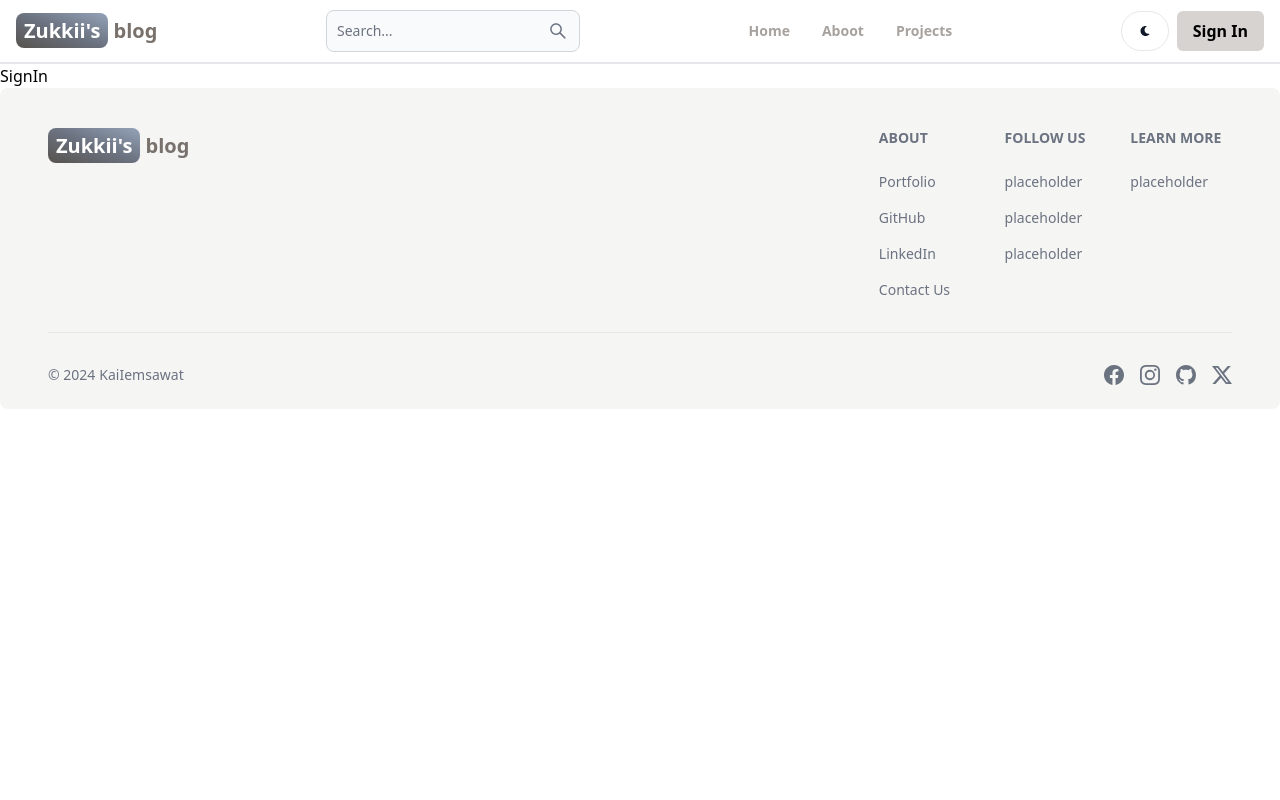
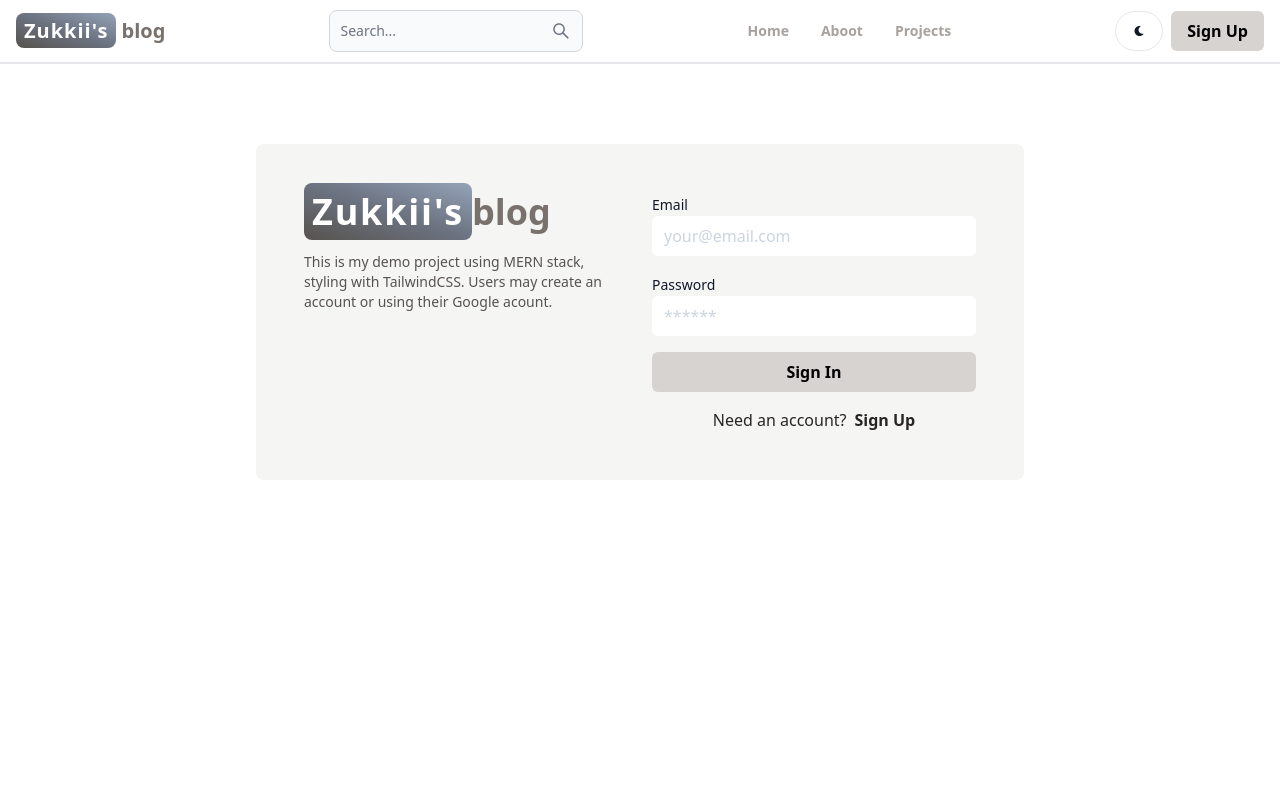
Before and after one commit to KaiIemsawat/blog-clone-101, a React (Vite) app in the folder client/: page /sign-in in a window 1280 px wide. Shown: the top 800 px of the page. Built offline with nearby package versions, Linux system fonts and the light colour scheme.

Commit message:
finished signin, replace flowbite with tailwind

```diff
--- a/client/src/components/FooterComponent.jsx
+++ b/client/src/components/FooterComponent.jsx
@@ -12,7 +12,7 @@ export default function FooterComponent() {
               to="/"
               className="self-center whitespace-nowrap text-sm font-semibold sm:text-xl dark:text-[#eaeae]"
             >
-              <span className="rounded-lg bg-gradient-to-tr from-stone-600 via-gray-500 to-slate-400 px-2 py-1 text-white">
+              <span className="rounded-lg bg-gradient-to-tr from-stone-600 via-gray-500 to-slate-400 px-2 py-1 tracking-wider text-white">
                 Zukkii's
               </span>{" "}
               <span className="text-stone-500">blog</span>
--- a/client/src/components/Header.jsx
+++ b/client/src/components/Header.jsx
@@ -12,7 +12,7 @@ const Header = () => {
         to="/"
         className="self-center whitespace-nowrap text-sm font-semibold sm:text-xl dark:text-[#eaeae]"
       >
-        <span className="rounded-lg bg-gradient-to-tr from-stone-600 via-gray-500 to-slate-400 px-2 py-1 text-white">
+        <span className="rounded-lg bg-gradient-to-tr from-stone-600 via-gray-500 to-slate-400 px-2 py-1 tracking-wider text-white">
           Zukkii's
         </span>{" "}
         <span className="text-stone-500">blog</span>
@@ -32,11 +32,20 @@ const Header = () => {
         <Button className="hidden h-10 w-12 sm:inline" color="gray" pill>
           <FaMoon />
         </Button>
-        <Link to="/sign-in">
-          <button className="rounded-md bg-stone-300 px-4 py-2 duration-300 hover:bg-stone-600 hover:text-slate-200 hover:underline">
-            <span className="font-semibold">Sign In</span>
-          </button>
-        </Link>
+        {path === "/sign-in" ? (
+          <Link to="/sign-up">
+            <button className="rounded-md bg-stone-300 px-4 py-2 duration-300 hover:bg-stone-600 hover:text-slate-200 hover:underline">
+              <span className="font-semibold">Sign Up</span>
+            </button>
+          </Link>
+        ) : (
+          <Link to="/sign-in">
+            <button className="rounded-md bg-stone-300 px-4 py-2 duration-300 hover:bg-stone-600 hover:text-slate-200 hover:underline">
+              <span className="font-semibold">Sign In</span>
+            </button>
+          </Link>
+        )}
+
         <Navbar.Toggle />
       </div>
       <Navbar.Collapse>
--- a/client/src/pages/SignIn.jsx
+++ b/client/src/pages/SignIn.jsx
@@ -1,3 +1,121 @@
+import { Link, useNavigate } from "react-router-dom";
+import { Alert, Button, Label, Spinner, TextInput } from "flowbite-react";
+import { useState } from "react";
+
 export default function SignIn() {
-  return <div>SignIn</div>;
+  const [formData, setFormData] = useState({});
+  const [errorMessage, setErrorMessage] = useState(null);
+  const [loading, setLoading] = useState(false);
+
+  const nav = useNavigate();
+
+  const onChange = (e) => {
+    setFormData({
+      ...formData,
+      [e.target.id]: e.target.value.trim(),
+    });
+  };
+
+  const handleSubmit = async (e) => {
+    e.preventDefault();
+
+    if (!formData.email || !formData.password) {
+      return setErrorMessage("All fields are required..!");
+    }
+
+    try {
+      setLoading(true);
+      setErrorMessage(null);
+
+      const res = await fetch("/api/auth/signin", {
+        method: "POST",
+        headers: { "Content-Type": "application/json" },
+        body: JSON.stringify(formData),
+      });
+      const data = await res.json();
+
+      if (res.ok) {
+        nav("/");
+      } else if (!data.success) {
+        setLoading(false);
+        return setErrorMessage(data.message);
+      }
+      setLoading(false);
+    } catch (error) {
+      setErrorMessage(error.message);
+      setLoading(false);
+    }
+  };
+  return (
+    <div className="mt-20 min-h-screen">
+      <div className="mx-auto flex max-w-3xl flex-col gap-6 rounded-lg bg-stone-100 p-12 md:flex-row dark:bg-stone-800">
+        {/* LEFT */}
+        <div className="flex-1">
+          <Link
+            to="/"
+            className="self-center text-4xl font-semibold dark:text-[#eaeae]"
+          >
+            <span className="rounded-lg bg-gradient-to-tr from-stone-600 via-gray-500 to-slate-400 px-2 py-1 tracking-wider text-white">
+              Zukkii's
+            </span>
+            <span className="text-stone-500">blog</span>
+          </Link>
+          <p className="mt-5 text-sm font-light text-stone-600 dark:text-stone-100">
+            This is my demo project using MERN stack, styling with TailwindCSS.
+            Users may create an account or using their Google acount.
+          </p>
+        </div>
+        {/* RIGHT */}
+        <div className="flex-1">
+          <form className="flex flex-col gap-4" onSubmit={handleSubmit}>
+            <div>
+              <Label value="Email" />
+              <input
+                type="email"
+                placeholder="your@email.com"
+                id="email"
+                onChange={onChange}
+                className="w-full rounded-md border-none border-slate-300 placeholder-slate-300 focus:ring-slate-400 focus:ring-offset-2"
+              />
+            </div>
+            <div>
+              <Label value="Password" />
+              <input
+                type="password"
+                placeholder="******"
+                id="password"
+                onChange={onChange}
+                className="w-full rounded-md border-none border-slate-300 placeholder-slate-300 focus:ring-slate-400 focus:ring-offset-2"
+              />
+            </div>
+            <button
+              type="submit"
+              disabled={loading}
+              className="w-full rounded-md bg-stone-300 py-2 duration-300 hover:bg-stone-600 hover:text-slate-200 hover:underline"
+            >
+              {loading ? (
+                <>
+                  <Spinner size="sm" />
+                  <span className="pl-3">Loading</span>
+                </>
+              ) : (
+                <span className="font-semibold">Sign In</span>
+              )}
+            </button>
+          </form>
+          <div className="mt-4 flex justify-center gap-2 font-light text-stone-800">
+            <span>Need an account? </span>
+            <Link to="/sign-up" className="font-semibold hover:underline">
+              Sign Up
+            </Link>
+          </div>
+          {errorMessage && (
+            <p className="mt-5 w-full rounded-md bg-red-300 py-2 text-center text-red-800">
+              {errorMessage}
+            </p>
+          )}
+        </div>
+      </div>
+    </div>
+  );
 }
--- a/client/src/pages/SignUp.jsx
+++ b/client/src/pages/SignUp.jsx
@@ -55,7 +55,7 @@ export default function SignUp() {
             to="/"
             className="self-center text-4xl font-semibold dark:text-[#eaeae]"
           >
-            <span className="rounded-lg bg-gradient-to-tr from-stone-600 via-gray-500 to-slate-400 px-2 py-1 text-white">
+            <span className="rounded-lg bg-gradient-to-tr from-stone-600 via-gray-500 to-slate-400 px-2 py-1 tracking-wider text-white">
               Zukkii's
             </span>
             <span className="text-stone-500">blog</span>
@@ -120,9 +120,9 @@ export default function SignUp() {
             </Link>
           </div>
           {errorMessage && (
-            <Alert className="mt-5 items-center" color="failure">
+            <p className="mt-5 w-full rounded-md bg-red-300 py-2 text-center text-red-800">
               {errorMessage}
-            </Alert>
+            </p>
           )}
         </div>
       </div>
```
